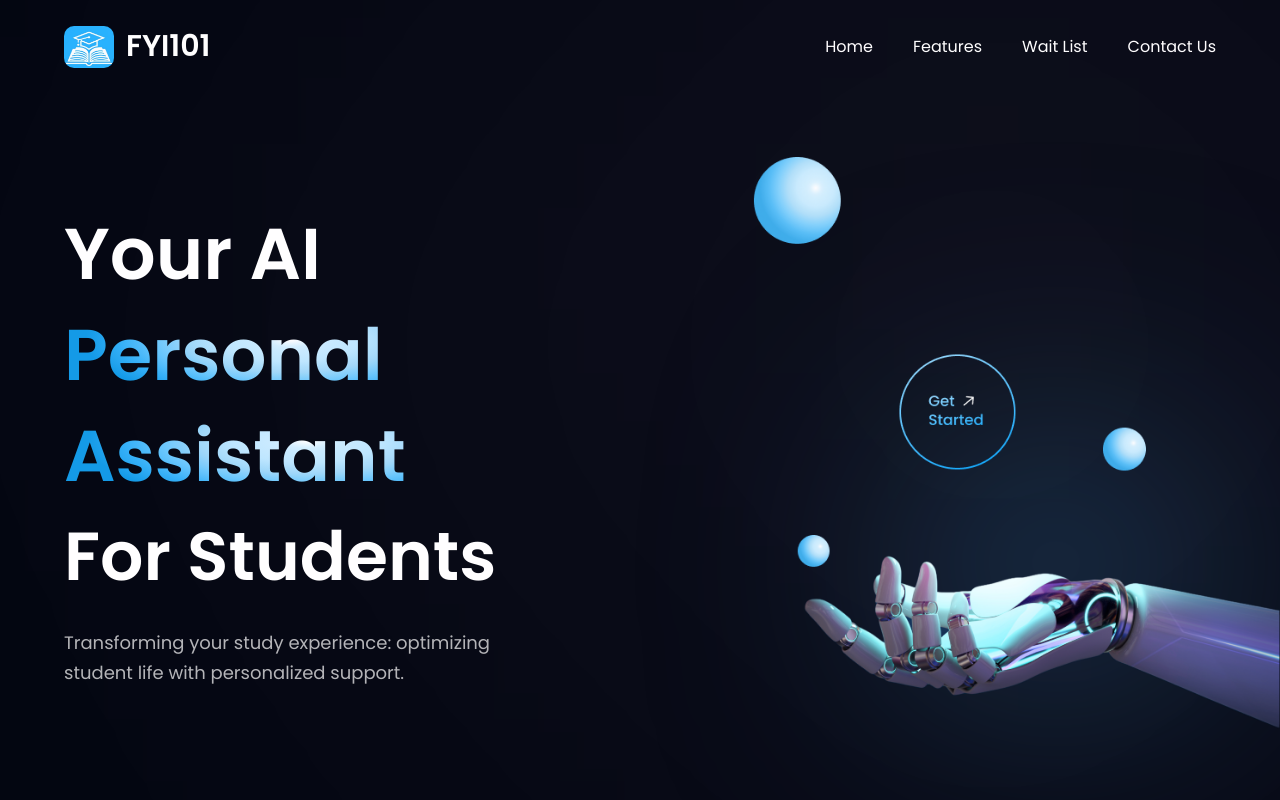
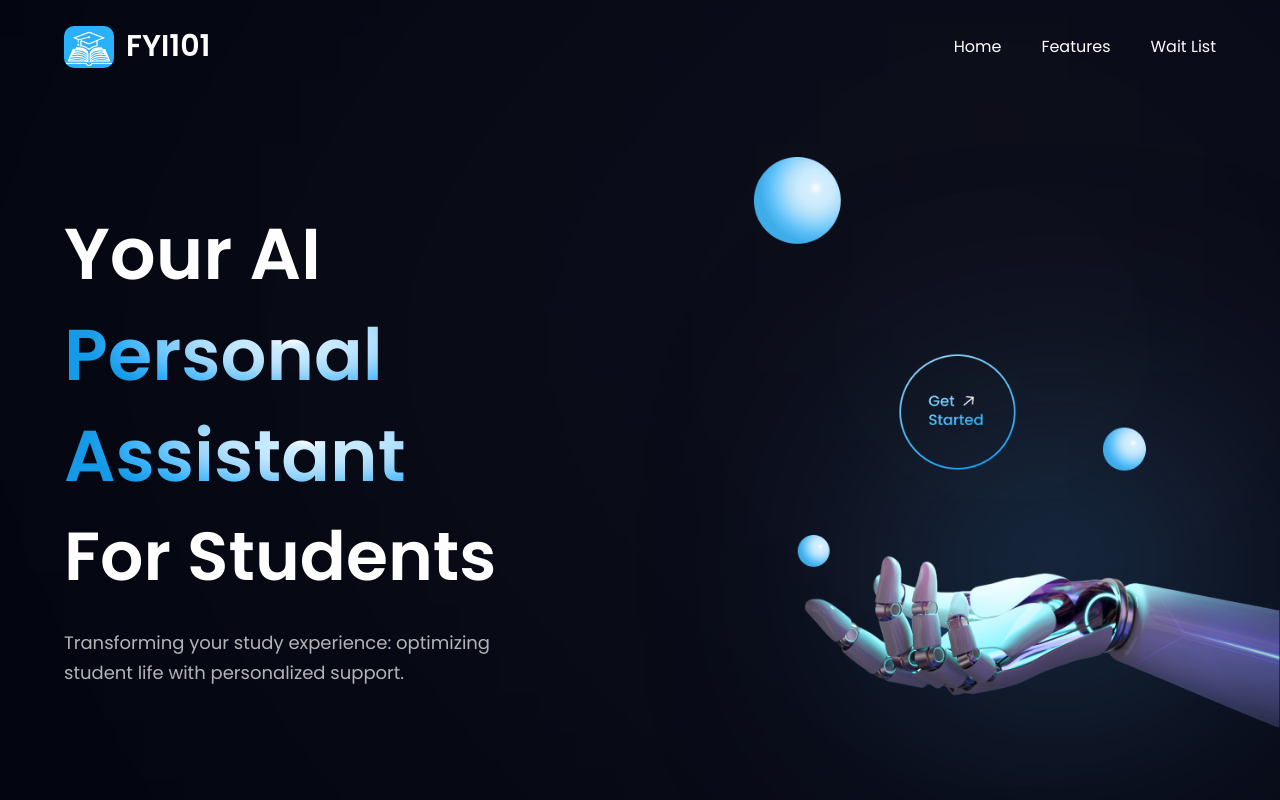
Before and after one commit to raf-fonseca/FYI101, a React (Vite) app: page / in a window 1280 px wide. Shown: the top 800 px of the page. Built offline with nearby package versions, Linux system fonts and the light colour scheme.

Commit message:
Update index.js

```diff
--- a/src/constants/index.js
+++ b/src/constants/index.js
@@ -12,10 +12,6 @@ export const navLinks = [
     {
         id: "waitList",
         title: "Wait List",
-  },
-  {
-    id: "contactUs",
-    title: "Contact Us",
     },
 ];
 
@@ -39,6 +35,6 @@ export const features = [
         icon: plusIcon,
         title: "Health & Wellness",
         content:
-      "AI will using Machine Learning to get to know you and provide resources based on your needs  .",
+            "AI will using Machine Learning to get to know you and provide resources based on your needs.",
     },
 ];
```
Lines whose indentation alone changed are shown as unchanged.
